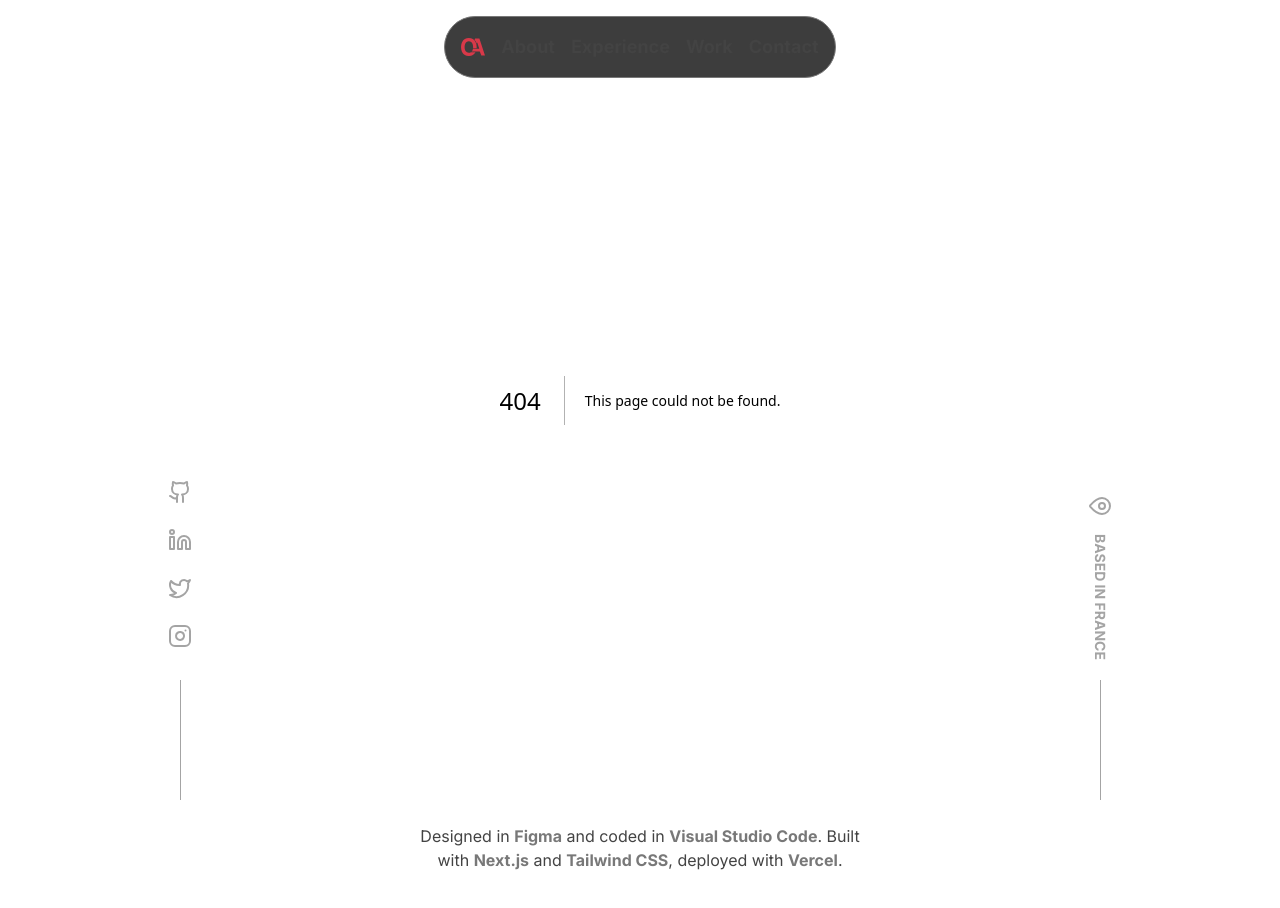
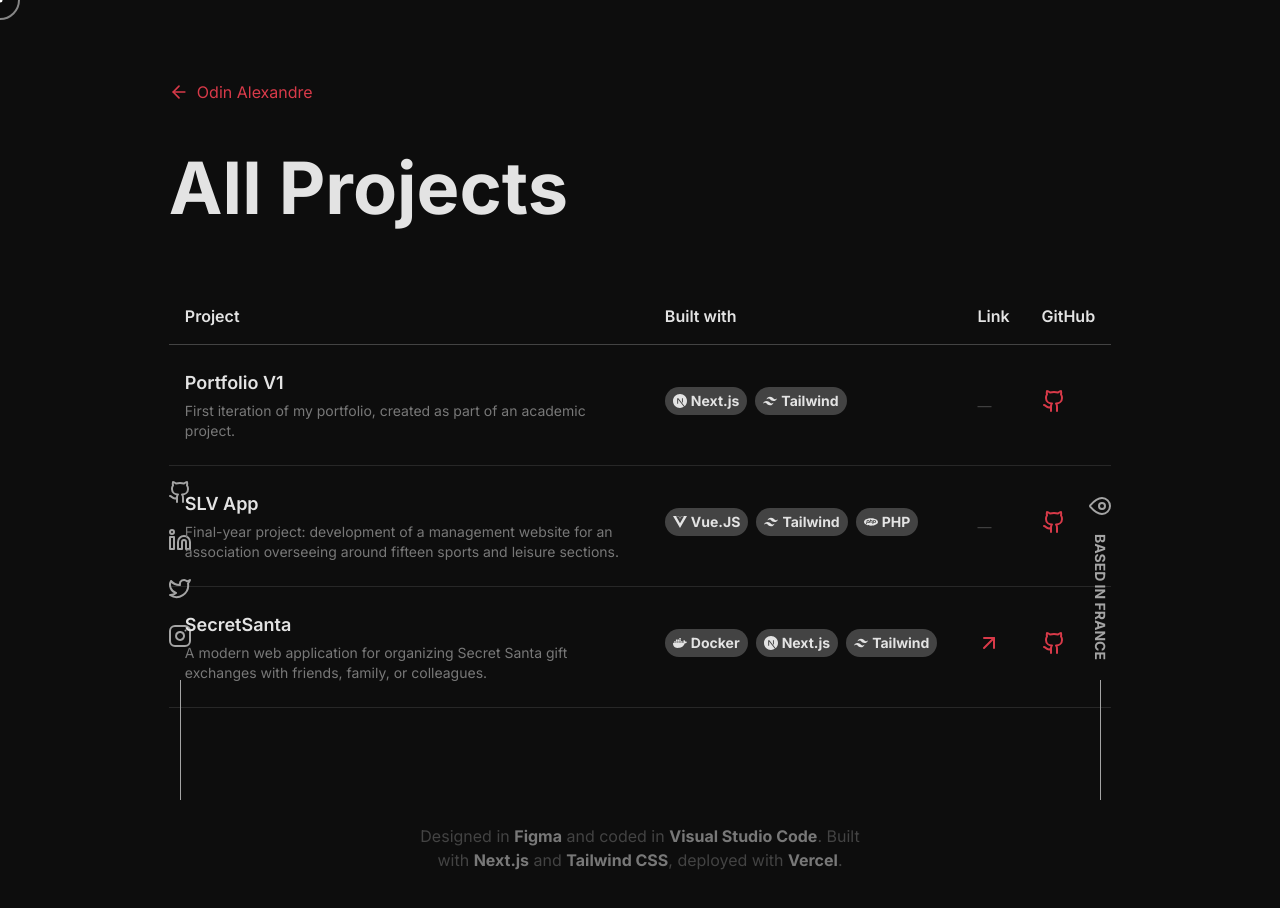
Before and after one commit to odinalx/odinalx.dev, a Next.js app: page /work in a window 1280 px wide. Before the commit this address had no page. Shown: the top 908 px of the page. Built offline with nearby package versions, Linux system fonts and the light colour scheme.

Commit message:
feat: add link to socials and add work list page

```diff
--- a/app/experience.tsx
+++ b/app/experience.tsx
@@ -79,40 +79,69 @@ export default function Experience() {
   const containerRef = useRef<HTMLDivElement>(null);
 
   useEffect(() => {
+    const triggers: ScrollTrigger[] = [];
+
     experienceRef.current.forEach((exp, index) => {
       if (exp) {
-        gsap.from(exp, {
+        const trigger = gsap.fromTo(
+          exp,
+          {
+            x: -50,
+            opacity: 0,
+          },
+          {
+            x: 0,
+            opacity: 1,
+            duration: 0.8,
+            delay: index * 0.15,
+            ease: 'power3.out',
             scrollTrigger: {
               trigger: exp,
               start: 'top 85%',
               end: 'top 60%',
               toggleActions: 'play none none none',
+              once: true,
             },
-          x: -50,
-          opacity: 0,
-          duration: 0.8,
-          delay: index * 0.15,
-          ease: 'power3.out',
-        });
+          }
+        );
+        if (trigger.scrollTrigger) {
+          triggers.push(trigger.scrollTrigger);
+        }
       }
     });
 
     // Animate the "View Full Résumé" button
     const ctaButton = document.querySelector('.experience-cta');
     if (ctaButton && containerRef.current) {
-      gsap.from(ctaButton, {
+      const trigger = gsap.fromTo(
+        ctaButton,
+        {
+          y: 30,
+          opacity: 0,
+        },
+        {
+          y: 0,
+          opacity: 1,
+          duration: 0.6,
+          delay: experiences.length * 0.15 + 0.3,
+          ease: 'power2.out',
           scrollTrigger: {
             trigger: containerRef.current,
             start: 'top 80%',
             toggleActions: 'play none none none',
+            once: true,
           },
-        y: 30,
-        opacity: 0,
-        duration: 0.6,
-        delay: experiences.length * 0.15 + 0.3,
-        ease: 'power2.out',
-      });
         }
+      );
+      if (trigger.scrollTrigger) {
+        triggers.push(trigger.scrollTrigger);
+      }
+    }
+
+    // Cleanup function
+    return () => {
+      triggers.forEach((trigger) => trigger.kill());
+    };
   }, []);
 
   return (
--- a/app/footer.tsx
+++ b/app/footer.tsx
@@ -6,16 +6,16 @@ export default function Footer() {
       <div className="max-w-5xl mx-auto px-4 md:px-6 pb-4">
         {/* Social Icons - Mobile/Tablet Only */}
         <div className="lg:hidden flex justify-center gap-6 mb-6 text-light-faded">
-          <a href="" className="hover:text-highlight transition-colors p-2" aria-label="GitHub">
+          <a href="https://github.com/odinalx" target="_blank" rel="noreferrer" className="hover:text-highlight transition-colors p-2" aria-label="GitHub">
             <Github size={24} />
           </a>
-          <a href="" className="hover:text-highlight transition-colors p-2" aria-label="LinkedIn">
+          <a href="https://www.linkedin.com/in/odinalexandre/" target="_blank" rel="noreferrer" className="hover:text-highlight transition-colors p-2" aria-label="LinkedIn">
             <Linkedin size={24} />
           </a>
-          <a href="" className="hover:text-highlight transition-colors p-2" aria-label="Twitter">
+          <a href="https://x.com/_Odin_Dev" target="_blank" rel="noreferrer" className="hover:text-highlight transition-colors p-2" aria-label="Twitter">
             <Twitter size={24} />
           </a>
-          <a href="" className="hover:text-highlight transition-colors p-2" aria-label="Instagram">
+          <a href="https://www.instagram.com/_odin_dev/" target="_blank" rel="noreferrer" className="hover:text-highlight transition-colors p-2" aria-label="Instagram">
             <Instagram size={24} />
           </a>
         </div>
@@ -27,6 +27,7 @@ export default function Footer() {
             <a
               href="https://www.figma.com/"
               target="_blank"
+              rel="noreferrer"
               className="font-bold text-primary hover:text-title transition-colors"
             >
               Figma
@@ -35,6 +36,7 @@ export default function Footer() {
             <a
               href="https://code.visualstudio.com/"
               target="_blank"
+              rel="noreferrer"
               className="font-bold text-primary hover:text-title transition-colors"
             >
               Visual Studio Code
@@ -43,6 +45,7 @@ export default function Footer() {
             <a
               href="https://nextjs.org/"
               target="_blank"
+              rel="noreferrer"
               className="font-bold text-primary hover:text-title transition-colors"
             >
               Next.js
@@ -51,6 +54,7 @@ export default function Footer() {
             <a
               href="https://tailwindcss.com/"
               target="_blank"
+              rel="noreferrer"
               className="font-bold text-primary hover:text-title transition-colors"
             >
               Tailwind CSS
@@ -59,6 +63,7 @@ export default function Footer() {
             <a
               href="https://vercel.com/"
               target="_blank"
+              rel="noreferrer"
               className="font-bold text-primary hover:text-title transition-colors"
             >
               Vercel
--- a/app/loader-wrapper.tsx
+++ b/app/loader-wrapper.tsx
@@ -1,15 +1,18 @@
 'use client';
 
 import { useState } from 'react';
+import { usePathname } from 'next/navigation';
 import Loader from './loader';
 
 export default function LoaderWrapper({ children }: { children: React.ReactNode }) {
   const [isLoaded, setIsLoaded] = useState(false);
+  const pathname = usePathname();
+  const isHomePage = pathname === '/';
 
   return (
     <>
-      <Loader onLoadComplete={() => setIsLoaded(true)} />
-      <div style={{ opacity: isLoaded ? 1 : 0, transition: 'opacity 0.3s' }}>
+      {isHomePage && <Loader onLoadComplete={() => setIsLoaded(true)} />}
+      <div style={{ opacity: isHomePage ? (isLoaded ? 1 : 0) : 1, transition: 'opacity 0.3s' }}>
         {children}
       </div>
     </>
--- a/app/navbar.tsx
+++ b/app/navbar.tsx
@@ -89,6 +89,11 @@ export default function Navbar() {
       window.removeEventListener('resize', handleScroll);
     };
   }, []);
+
+  // Don't show navbar on /work page
+  if (pathname === '/work') {
+    return null;
+  }
 
   return (
     <header ref={navRef}>
--- a/app/page.tsx
+++ b/app/page.tsx
@@ -3,7 +3,7 @@
 import Experience from './experience';
 import Work from './work';
 import { ArrowUpRight, ArrowRight, ArrowDown } from 'lucide-react';
-import { useEffect, useRef, useState } from 'react';
+import React, { useEffect, useRef, useState } from 'react';
 import { gsap } from 'gsap';
 import { ScrollTrigger } from 'gsap/ScrollTrigger';
 
@@ -58,13 +58,10 @@ function TypewriterText({
 }
 
 // Flip Text Component for TOUCH
-function FlipWord({
-  children,
-  className,
-}: {
-  children: React.ReactNode;
-  className?: string;
-}) {
+const FlipWord = React.forwardRef<
+  { triggerAnimation: () => void },
+  { children: React.ReactNode; className?: string }
+>(({ children, className }, ref) => {
   const wordRef = useRef<HTMLSpanElement>(null);
   const isAnimatingRef = useRef(false);
 
@@ -91,6 +88,10 @@ function FlipWord({
     }
   };
 
+  React.useImperativeHandle(ref, () => ({
+    triggerAnimation: handleMouseEnter,
+  }));
+
   return (
     <span
       ref={wordRef}
@@ -105,7 +106,9 @@ function FlipWord({
       {children}
     </span>
   );
-}
+});
+
+FlipWord.displayName = 'FlipWord';
 
 export default function Home() {
   const heroRef = useRef<HTMLDivElement>(null);
@@ -113,6 +116,7 @@ export default function Home() {
   const expSectionRef = useRef<HTMLElement>(null);
   const workSectionRef = useRef<HTMLElement>(null);
   const contactSectionRef = useRef<HTMLElement>(null);
+  const flipWordRef = useRef<{ triggerAnimation: () => void }>(null);
 
   useEffect(() => {
     // Hero animations - start after sidebars begin
@@ -181,6 +185,7 @@ export default function Home() {
                 start: 'top 80%',
                 end: 'top 50%',
                 toggleActions: 'play none none none',
+                once: true,
               },
             }
           );
@@ -201,6 +206,7 @@ export default function Home() {
                 start: 'top 80%',
                 end: 'top 50%',
                 toggleActions: 'play none none none',
+                once: true,
               },
             }
           );
@@ -224,6 +230,7 @@ export default function Home() {
                 start: 'top 90%',
                 end: 'top 20%',
                 toggleActions: 'play none none none',
+                once: true,
               },
             }
           );
@@ -324,7 +331,7 @@ export default function Home() {
           <div className="section-content space-y-3 mb-24 md:mb-32 lg:mb-48">
             <Work />
             <a
-              href="#"
+              href="/work"
               className="work-cta flex text-title font-bold hover:text-highlight box-content group w-fit text-sm md:text-base"
             >
               View All Works
@@ -350,10 +357,13 @@ export default function Home() {
             </p>
             <ArrowDown className="mb-6 md:mb-8 text-title w-5 h-5 md:w-6 md:h-6" />
             <a
-              href=""
+              href="mailto:odinaledxandre.dev@gmail.com"
               className="font-bold text-2xl md:text-4xl lg:text-5xl text-title px-4"
+              onMouseEnter={() => {
+                flipWordRef.current?.triggerAnimation();
+              }}
             >
-              GET IN <FlipWord className="text-highlight">TOUCH</FlipWord>
+              GET IN <FlipWord ref={flipWordRef} className="text-highlight">TOUCH</FlipWord>
             </a>
           </div>
         </section>
--- a/app/sidebars.tsx
+++ b/app/sidebars.tsx
@@ -2,22 +2,30 @@
 
 import { Github, Twitter, Linkedin, Instagram, MapPin } from 'lucide-react';
 import { useEffect, useRef } from 'react';
+import { usePathname } from 'next/navigation';
 import { gsap } from 'gsap';
 
 export default function SideBars() {
   const leftBarRef = useRef<HTMLDivElement>(null);
   const rightBarRef = useRef<HTMLDivElement>(null);
+  const pathname = usePathname();
 
   useEffect(() => {
-    // Animate left bar (socials) - after navbar finishes
+    // For /work page, start animations immediately (no loader)
+    // For homepage, animate after navbar finishes
     // Loader: 2.2s, Navbar: 2.4s + 0.8s = finishes at 3.2s
+    const isWorkPage = pathname === '/work';
+    const leftDelay = isWorkPage ? 1 : 3.25;
+    const rightDelay = isWorkPage ? 1 : 3.35;
+
+    // Animate left bar (socials)
     if (leftBarRef.current) {
       gsap.from(leftBarRef.current, {
         y: 100,
         opacity: 0,
         duration: 1,
         ease: 'power3.out',
-        delay: 3.25,
+        delay: leftDelay,
       });
     }
 
@@ -28,10 +36,10 @@ export default function SideBars() {
         opacity: 0,
         duration: 1,
         ease: 'power3.out',
-        delay: 3.35,
+        delay: rightDelay,
       });
     }
-  }, []);
+  }, [pathname]);
 
   return (
     <>
@@ -42,22 +50,22 @@ export default function SideBars() {
       >
         <ul className="flex flex-col items-center after:w-[1px] after:h-[120px] after:bg-light-faded after:block ">
           <li className="p-3">
-            <a href="" className="hover:text-highlight">
+            <a href="https://github.com/odinalx" target="_blank" rel="noreferrer" className="hover:text-highlight">
               <Github size={24} />
             </a>
           </li>
           <li className="p-3">
-            <a href="" className="hover:text-highlight">
+            <a href="https://www.linkedin.com/in/odinalexandre/" target="_blank" rel="noreferrer" className="hover:text-highlight">
               <Linkedin size={24} />
             </a>
           </li>
           <li className="p-3">
-            <a href="" className="hover:text-highlight">
+            <a href="https://x.com/_Odin_Dev" target="_blank" rel="noreferrer" className="hover:text-highlight">
               <Twitter size={24} />
             </a>
           </li>
           <li className="p-3 mb-5">
-            <a href="" className="hover:text-highlight">
+            <a href="https://www.instagram.com/_odin_dev/" target="_blank" rel="noreferrer" className="hover:text-highlight">
               <Instagram size={24} />
             </a>
           </li>
--- /dev/null
+++ b/app/work/page.tsx
@@ -0,0 +1,226 @@
+'use client';
+
+import Image from 'next/image';
+import { Github, ArrowUpRight, ArrowLeft } from 'lucide-react';
+import Link from 'next/link';
+import { useEffect, useRef } from 'react';
+import { gsap } from 'gsap';
+
+type Project = {
+  slug: string;
+  title: string;
+  description: string;
+  imageSrc: string;
+  imageAlt: string;
+  href?: string;
+  githubUrl?: string;
+  techs: { name: string; iconSrc: string }[];
+};
+
+const projects: Project[] = [
+  {
+    slug: 'project-1',
+    title: 'Portfolio V1',
+    description:
+      'First iteration of my portfolio, created as part of an academic project.',
+    imageSrc: '/test.png',
+    imageAlt: 'Preview Portfolio V1',
+    href: '',
+    githubUrl: 'https://github.com/odinalx/PortfolioV1',
+    techs: [
+      { name: 'Next.js', iconSrc: '/nextdotjs.svg' },
+      { name: 'Tailwind', iconSrc: '/tailwindcss.svg' },
+    ],
+  },
+  {
+    slug: 'project-2',
+    title: 'SLV App',
+    description:
+      'Final-year project: development of a management website for an association overseeing around fifteen sports and leisure sections.',
+    imageSrc: '/test.png',
+    imageAlt: 'Preview SLV App',
+    href: '',
+    githubUrl: 'https://github.com/odinalx/Projet-tutore',
+    techs: [
+      { name: 'Vue.JS', iconSrc: '/vuedotjs.svg' },
+      { name: 'Tailwind', iconSrc: '/tailwindcss.svg' },
+      { name: 'PHP', iconSrc: '/php.svg' },
+    ],
+  },
+  {
+    slug: 'project-3',
+    title: 'SecretSanta',
+    description:
+      'A modern web application for organizing Secret Santa gift exchanges with friends, family, or colleagues.',
+    imageSrc: '/Secret-Santa.png',
+    imageAlt: 'Preview Secret-Santa',
+    href: 'https://secretsanta.lorisalex.com/',
+    githubUrl: 'https://github.com/odinalx/SecretSanta',
+    techs: [
+      { name: 'Docker', iconSrc: '/docker.svg' },
+      { name: 'Next.js', iconSrc: '/nextdotjs.svg' },
+      { name: 'Tailwind', iconSrc: '/tailwindcss.svg' },
+    ],
+  },
+];
+
+function TechBadge({ name, iconSrc }: { name: string; iconSrc: string }) {
+  return (
+    <span className="bg-faded text-title font-bold text-xs md:text-sm px-2 py-1 rounded-full inline-flex items-center mr-2 mb-2">
+      <span
+        aria-hidden="true"
+        className="mr-1 inline-block h-[12px] w-[12px] md:h-[14px] md:w-[14px] bg-current [mask-size:contain] [mask-repeat:no-repeat] [mask-position:center]"
+        style={{ maskImage: `url(${iconSrc})` }}
+      />
+      {name}
+    </span>
+  );
+}
+
+export default function AllProjectsPage() {
+  const titleRef = useRef<HTMLHeadingElement>(null);
+  const backLinkRef = useRef<HTMLAnchorElement>(null);
+  const tableRef = useRef<HTMLTableElement>(null);
+
+  useEffect(() => {
+    const ctx = gsap.context(() => {
+      const tl = gsap.timeline({ defaults: { ease: 'power3.out' } });
+
+      // Animate back link
+      if (backLinkRef.current) {
+        tl.from(backLinkRef.current, {
+          x: -30,
+          opacity: 0,
+          duration: 0.6,
+        });
+      }
+
+      // Animate title
+      if (titleRef.current) {
+        tl.from(
+          titleRef.current,
+          {
+            y: 50,
+            opacity: 0,
+            duration: 0.8,
+          },
+          '-=0.4'
+        );
+      }
+
+      // Animate table rows
+      if (tableRef.current) {
+        const rows = tableRef.current.querySelectorAll('tbody tr');
+        tl.from(
+          rows,
+          {
+            y: 30,
+            opacity: 0,
+            duration: 0.5,
+            stagger: 0.1,
+          },
+          '-=0.4'
+        );
+      }
+    });
+
+    return () => ctx.revert();
+  }, []);
+
+  return (
+    <main className="text-primary min-h-screen max-w-6xl px-4 md:px-6 lg:px-8 py-12 md:py-20">
+      <Link
+        ref={backLinkRef}
+        href="/"
+        className="inline-flex items-center text-highlight hover:text-title transition-colors mb-8 md:mb-12 text-sm md:text-base"
+      >
+        <ArrowLeft className="mr-2 w-4 h-4 md:w-5 md:h-5" />
+        Odin Alexandre
+      </Link>
+
+      <h1
+        ref={titleRef}
+        className="text-title text-4xl md:text-6xl lg:text-7xl font-bold mb-12 md:mb-16"
+      >
+        All Projects
+      </h1>
+
+      <div className="overflow-x-auto">
+        <table ref={tableRef} className="w-full border-collapse">
+          <thead>
+            <tr className="border-b border-faded">
+              <th className="text-left py-4 px-2 md:px-4 text-title font-semibold text-sm md:text-base">
+                Project
+              </th>
+              <th className="text-left py-4 px-2 md:px-4 text-title font-semibold text-sm md:text-base">
+                Built with
+              </th>
+              <th className="text-left py-4 px-2 md:px-4 text-title font-semibold text-sm md:text-base">
+                Link
+              </th>
+              <th className="text-left py-4 px-2 md:px-4 text-title font-semibold text-sm md:text-base">
+                GitHub
+              </th>
+            </tr>
+          </thead>
+          <tbody>
+            {projects.map((project) => (
+              <tr
+                key={project.slug}
+                className="border-b border-faded/50 hover:bg-white/5 transition-colors"
+              >
+                <td className="py-6 px-2 md:px-4">
+                  <div className="font-semibold text-title text-sm md:text-lg">
+                    {project.title}
+                  </div>
+                  <div className="text-primary text-xs md:text-sm mt-1 max-w-md">
+                    {project.description}
+                  </div>
+                </td>
+                <td className="py-6 px-2 md:px-4">
+                  <div className="flex flex-wrap items-center">
+                    {project.techs.map((tech) => (
+                      <TechBadge
+                        key={tech.name}
+                        name={tech.name}
+                        iconSrc={tech.iconSrc}
+                      />
+                    ))}
+                  </div>
+                </td>
+                <td className="py-6 px-2 md:px-4">
+                  {project.href ? (
+                    <a
+                      href={project.href}
+                      target="_blank"
+                      rel="noreferrer"
+                      className="inline-flex items-center text-highlight hover:text-title transition-colors text-sm md:text-base"
+                    >
+                      <ArrowUpRight className="w-5 h-5 md:w-6 md:h-6" />
+                    </a>
+                  ) : (
+                    <span className="text-faded text-sm">—</span>
+                  )}
+                </td>
+                <td className="py-6 px-2 md:px-4">
+                  {project.githubUrl ? (
+                    <a
+                      href={project.githubUrl}
+                      target="_blank"
+                      rel="noreferrer"
+                      className="inline-flex items-center text-highlight hover:text-title transition-colors"
+                    >
+                      <Github className="w-5 h-5 md:w-6 md:h-6" />
+                    </a>
+                  ) : (
+                    <span className="text-faded text-sm">—</span>
+                  )}
+                </td>
+              </tr>
+            ))}
+          </tbody>
+        </table>
+      </div>
+    </main>
+  );
+}
```
Lines whose indentation alone changed are shown as unchanged.
